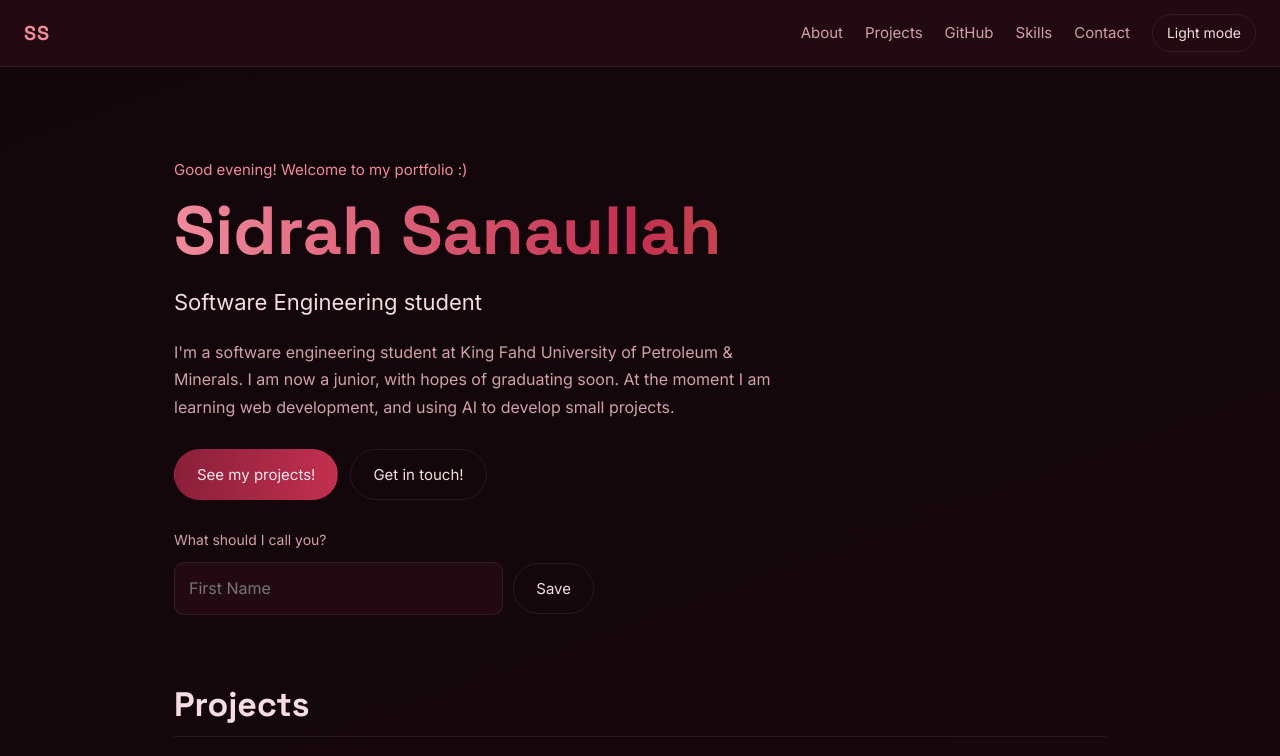
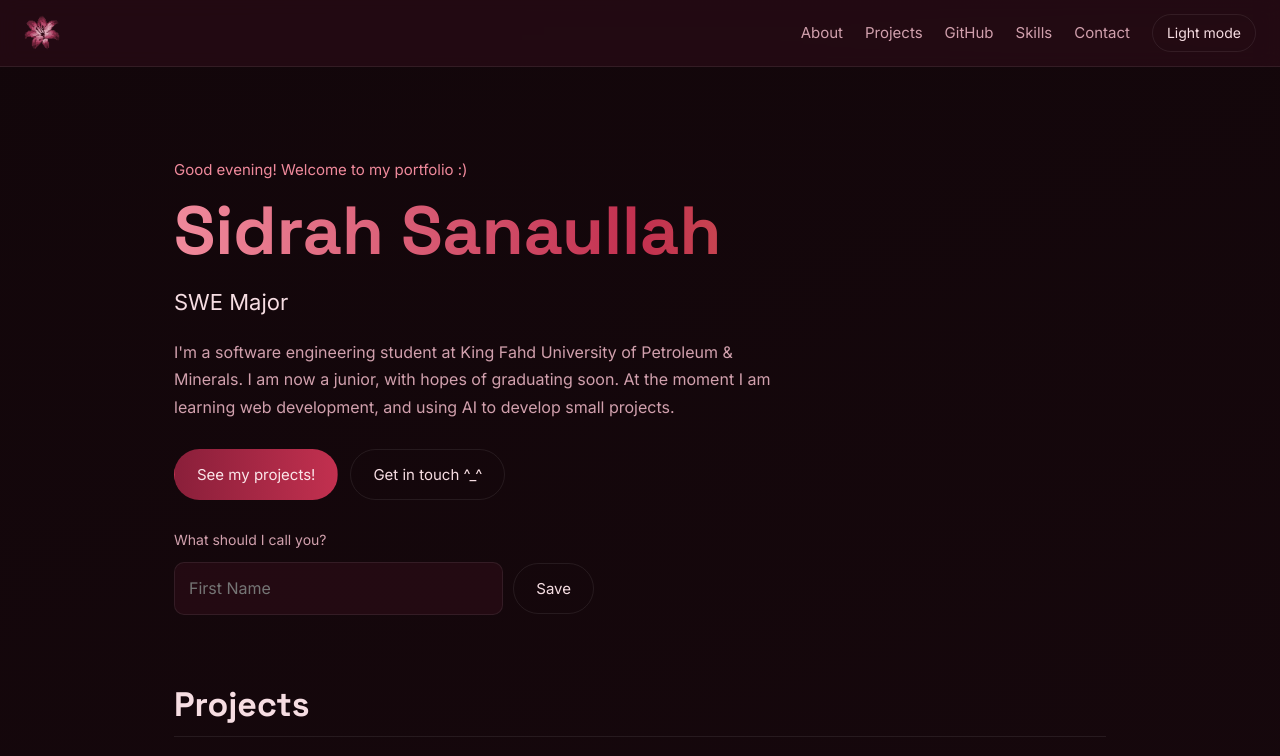
Before and after one commit to sod0905/202462320-sidrahsanaullah-assignment4, a plain HTML site: page index.html in a window 1280 px wide. Shown: the top 756 px of the page. Drawn offline with Linux system fonts and the light colour scheme; no server answers.

Commit message:
slight innovations

```diff
--- a/index.html
+++ b/index.html
@@ -12,7 +12,7 @@
   <link rel="preconnect" href="https://fonts.gstatic.com" crossorigin>
   <link href="https://fonts.googleapis.com/css2?family=Space+Grotesk:wght@500;700&family=Inter:wght@400;600&display=swap"
     rel="stylesheet">
-  <link rel="icon" type="image/jpeg" href="assets/images/fav1.jpg">
+  <link rel="icon" type="image/png" href="assets/images/favicon1.png">
 
   <!-- Styles -->
   <link rel="stylesheet" href="css/styles.css" />
@@ -24,7 +24,9 @@
 <body>
   <!-- ============ NAVIGATION ============ -->
   <header class="nav">
-    <a class="nav__brand" href="#top">SS</a>
+    <a class="nav__brand" href="#top">
+      <img class="nav__logo" src="assets/images/flower.png" alt="Sidrah Sanaullah, back to top" width="36" height="36">
+    </a>
 
     <!-- Hamburger button, only visible on small screens -->
     <button class="nav__burger" id="navToggle" aria-label="Open menu" aria-expanded="false">
@@ -47,7 +49,7 @@
     <section class="hero" id="about">
       <p class="hero__greeting" id="greeting">Hello</p>
       <h1 class="hero__name">Sidrah Sanaullah</h1>
-      <p class="hero__tagline">Software Engineering student</p>
+      <p class="hero__tagline">SWE Major</p>
 
       <p class="hero__bio">
         I'm a software engineering student at King Fahd University of Petroleum &amp; Minerals. I am now a junior,
@@ -57,7 +59,7 @@
 
       <div class="hero__actions">
         <a class="btn btn--solid" href="#projects">See my projects!</a>
-        <a class="btn btn--ghost" href="#contact">Get in touch!</a>
+        <a class="btn btn--ghost" href="#contact">Get in touch ^_^</a>
       </div>
 
       <div class="visitor">
```
Also changed, not shown: assets/images/fav1.jpg (deleted), assets/images/favicon1.png (added), assets/images/flower.png (added).
